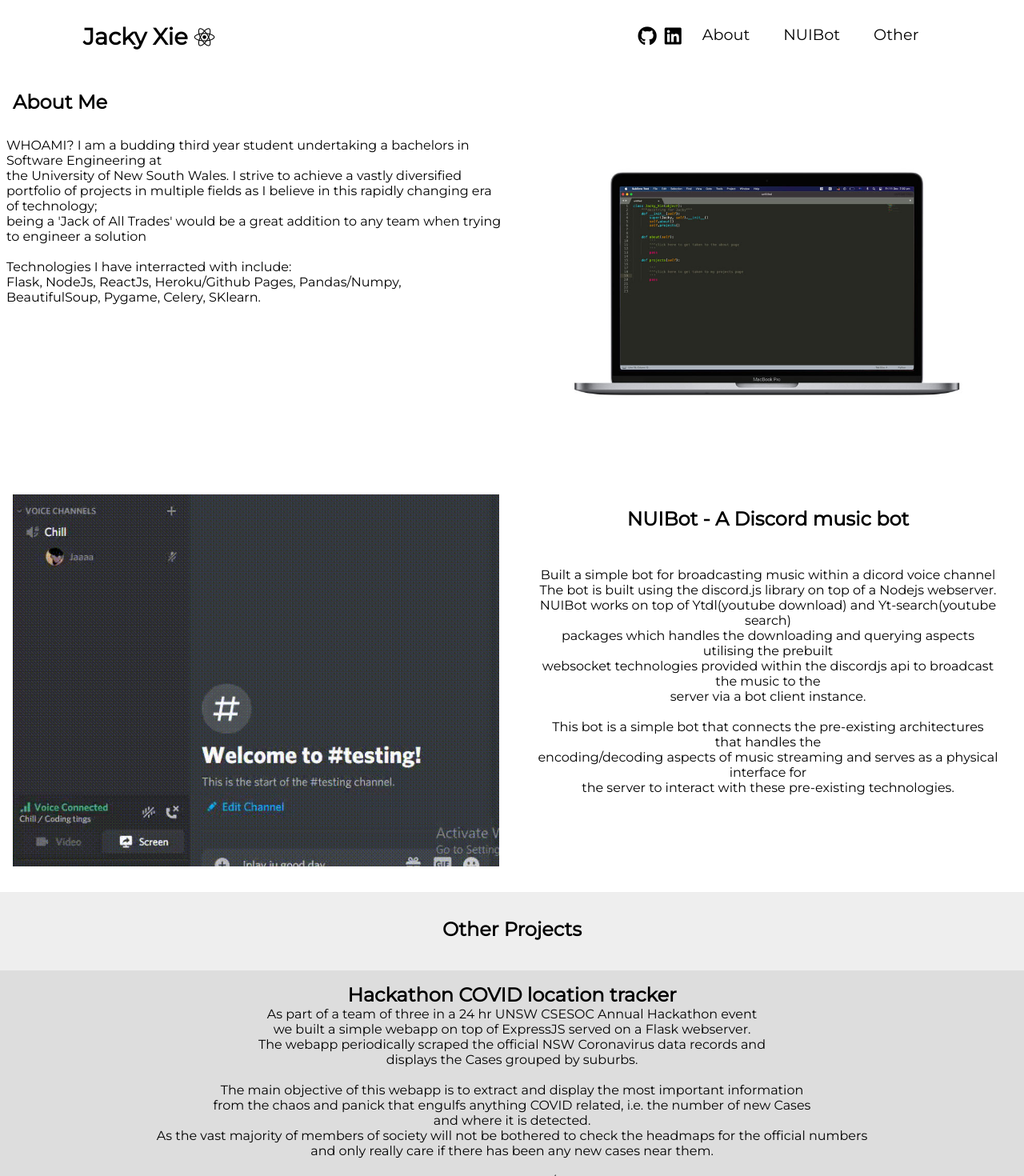
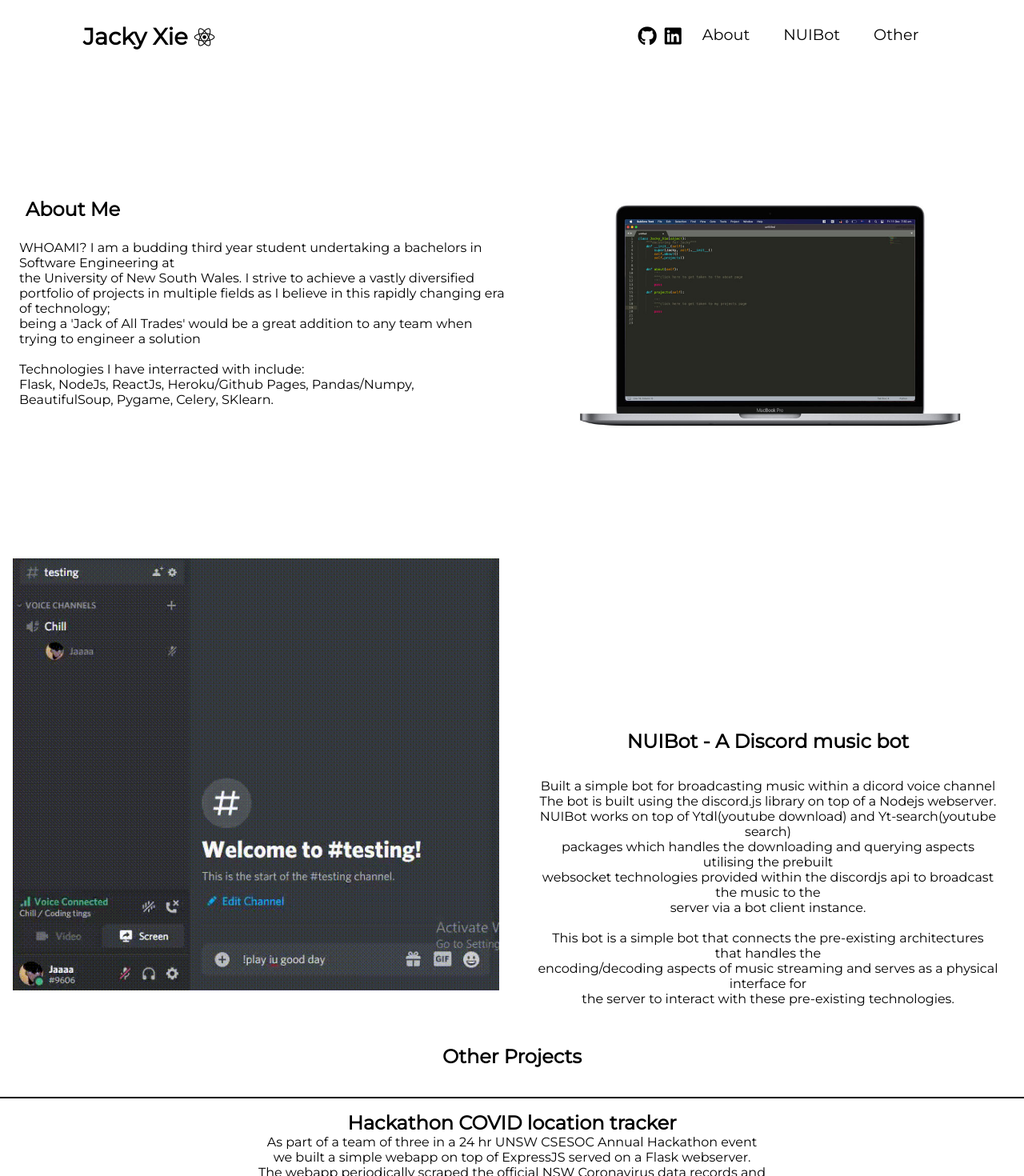
Before and after one commit to fafnirZ/JX_portfolio, a React (Create React App) app: page / in a window 1280 px wide. Shown: the top 1470 px of the page at 80% size. Built offline with nearby package versions, Linux system fonts and the light colour scheme.

Commit message:
changes before util added

```diff
--- a/src/Components/Body/body.css
+++ b/src/Components/Body/body.css
@@ -1,7 +1,7 @@
 .main-body {
 	display: grid;
 	grid-gap: 1rem;
-	grid-template-rows: 25% 25% auto;
+	grid-template-rows: 1fr 1fr auto;
 	grid-template-areas:
 	"about"
 	"page-one"
@@ -18,14 +18,14 @@
 
 .about_container {
 	grid-area: "about";
+	padding-left: 1rem;
 
 	display: grid;
 	grid-template-columns: 50% 50%;
-	grid-template-rows: 15% 85%;
+	grid-template-rows: 35% 65%;
 	grid-template-areas:
 	"title image"
 	"text image";
-
 
 
 }
@@ -33,7 +33,7 @@
 .about_title {
 	padding : 1rem;
 	grid-area: title;
-	align-self:center;
+	align-self:end;
 
 }
 .about_style {
@@ -61,7 +61,7 @@
 
 	display: grid;
 	grid-template-columns: 50% 50%;
-	grid-template-rows: 15% 85%;
+	grid-template-rows: 45% 55%;
 	grid-template-areas:
 	"image title"
 	"image text";
@@ -72,6 +72,7 @@
 	grid-area: title;
 	padding-top : 2rem;
 	text-align: center;
+	align-self:end;
 
 }
 .nui_style {
@@ -95,7 +96,6 @@
 
 .other_container {
 	grid-area: page-two;
-	background: #ddd;
 
 	display:grid;
 	grid-template-rows: 10% auto;
@@ -109,7 +109,7 @@
 	grid-area: title;
 	padding-top : 2rem;
 	text-align: center;
-	background: #eee;
+	border-bottom: 2px solid black;
 }
 
 .p {
--- a/src/Components/Body/body.js
+++ b/src/Components/Body/body.js
@@ -8,7 +8,7 @@
 	const contains_title = (item) =>  {
 		if(item.title){
 			return(
-				<h2 className={item.title_style} id={item.id}>
+				<h2 className={item.title_style}>
 					{item.title}
 				</h2>
 			)
@@ -57,7 +57,7 @@
 		{
 			texts.map((item,index) => {
 				return (
-					<div className={item.container}>
+					<div className={item.container} id= {item.id}>
 
 						{contains_title(item)}
 						{contains_body(item)}
--- a/src/Components/Body/text.js
+++ b/src/Components/Body/text.js
@@ -65,6 +65,7 @@
 				to collect the official numbers. As well as using Pandas to process the information to be served by the
 				Webapp.`,
 				title_style: "p_title",
+				body_style: "p_body",
 				container: "p"
 			},
 
@@ -86,6 +87,7 @@
 				(Bidirectional Encoder Representations from Transformers) to achieve higher scores in completing
 				this Natural language processing problem.`,
 				title_style: "p_title",
+				body_style: "p_body",
 				container: "p"
 			},
 
@@ -97,6 +99,7 @@
 				of displaying my projects.`,
 
 				title_style: "p_title",
+				body_style: "p_body",
 				container: "p"
 			},
 
@@ -109,6 +112,7 @@
 				that had taught me Python and the basics of Object oriented and Event oriented programming.
 				`,
 				title_style: "p_title",
+				body_style: "p_body",
 				container: "p"
 
 			}
```
Also changed, not shown: src/Components/utils/showVisible.js (added, +8 -0 lines).
